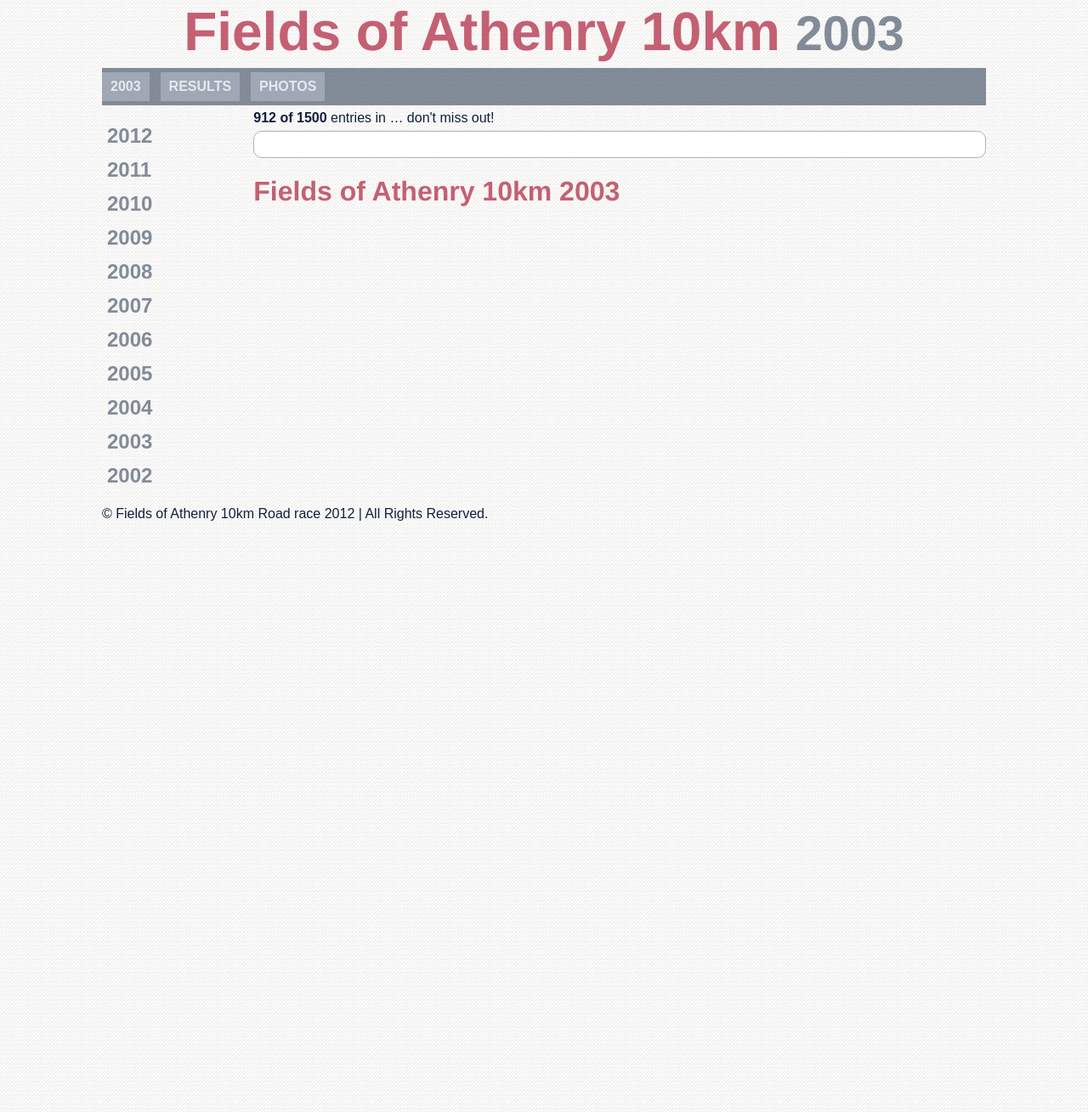
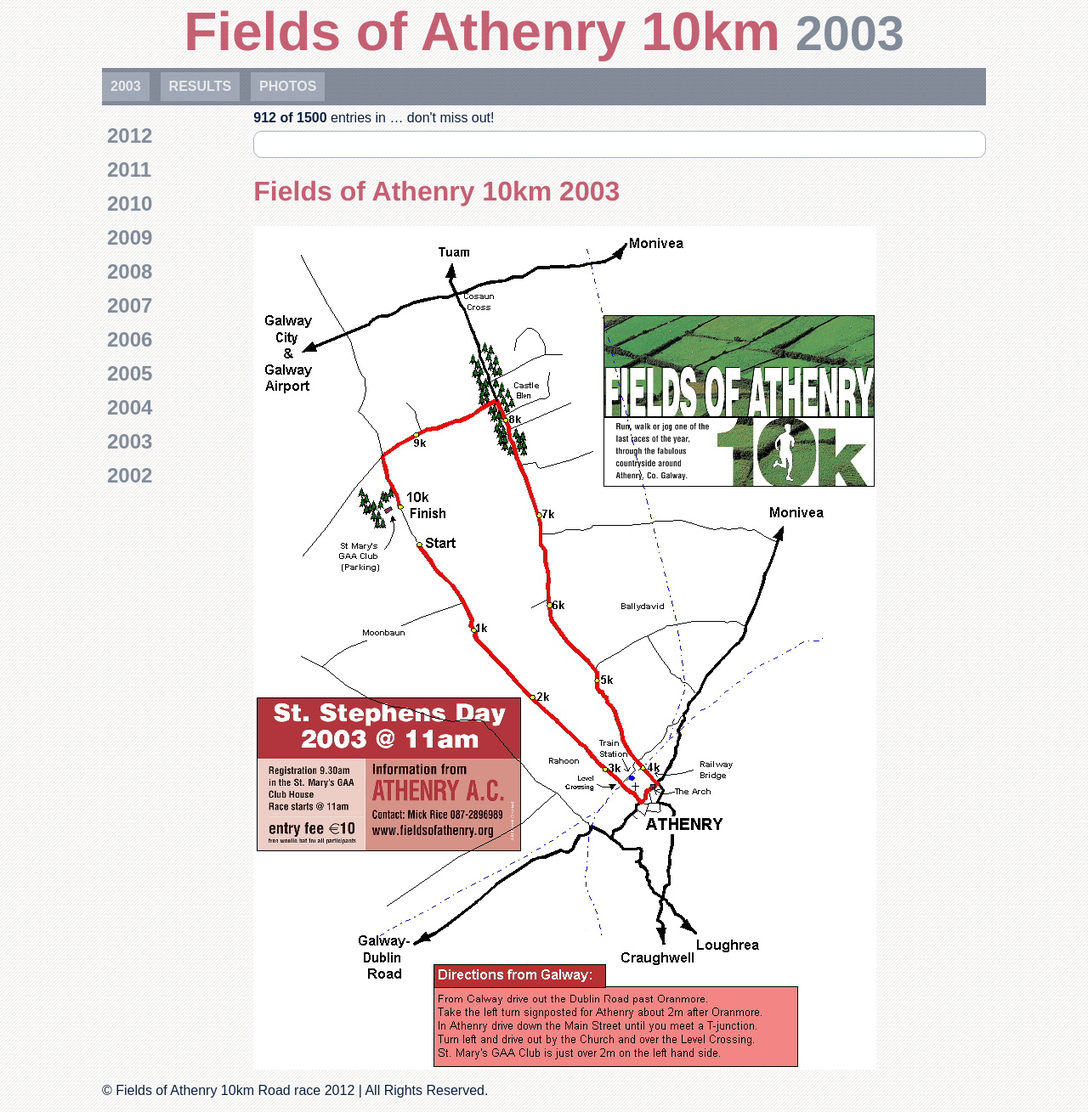
Before and after one commit to alanburke/10km, a Jekyll site: the page built from _posts/2003-12-26-index..md, in a window 1280 px wide. Shown: the whole page at 85% size. Built offline with Jekyll 4.4.1, drawn with Linux system fonts in a browser that asks for light colours; nearby versions of some CDN libraries; before the commit the page ends 900 px from its top, so only the background shows below that.

Commit message:
Add route map to 2003 page

```diff
--- a/_posts/2003-12-26-index..md
+++ b/_posts/2003-12-26-index..md
@@ -3,3 +3,4 @@
 title: Fields of Athenry 10km 2003
 permalink: 2003/index.html
 ---
+<img src="/media/photos/2003/Route_Map.jpg" />
```
